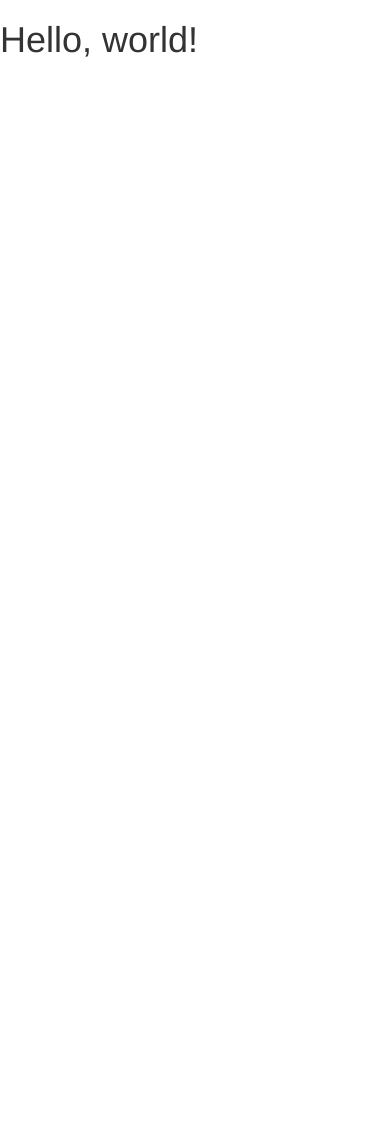
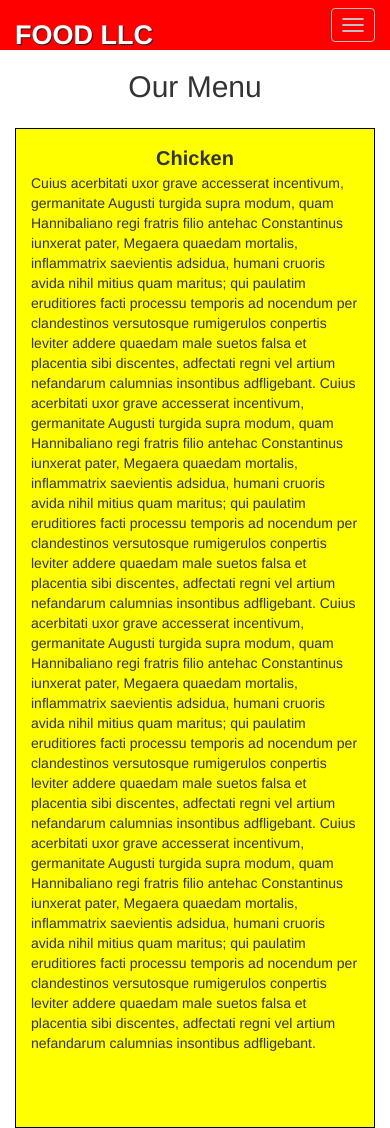
Before and after one commit to micx886/module3-solution, a plain HTML site: page index.html in a window 390 px wide. Before the commit the page ends 844 px from the top, so only its background shows below. Drawn offline with nearby package versions, Linux system fonts and the light colour scheme.

Commit message:
homework

```diff
--- a/css/style.css
+++ b/css/style.css
@@ -0,0 +1,95 @@
+
+/** HEADER **/
+#header-nav {
+background-color: red;
+border-radius: 0;
+border: 0;
+}
+
+.navbar-brand {
+	padding-top: 25px;
+}
+
+.navbar-brand h1 {
+
+color: white;
+font-size: 1.5em;
+text-transform: uppercase;
+font-weight: bold;
+text-shadow: 1px 1px 1px #222;
+margin-top: 0;
+margin-bottom: 0;
+line-height: 0.75;
+margin-left: 0;
+
+}
+
+.navbar-brand a:hover, .navbar-brand a:focus {
+	text-decoration: underline;
+}
+
+#nav-list {
+	margin-top: 10px;
+
+}
+
+#nav-list a {
+	color: white;
+	text-align: center;
+
+ }
+
+ #nav-list a:hover {
+ 	background: orange;
+ }
+
+ #nav-list a span {
+ 	font-size: 1.8em;
+ }
+
+ .navbar-header button.navbar-toggle, .navbar-header .icon-bar {
+ 	border: 1px solid #C0C0C0
+ }
+
+.navbar-header button .navbar-toggle {
+	clear: both;
+	margin-top: -30px;
+}
+
+#Chicken {
+	margin: 15px;
+	margin-right: 15px;
+	width: auto;
+	float: left;
+	padding: 15px;
+	height: 1000px;
+	background-color: yellow;
+	border: 1px solid black
+}
+#Chicken div {
+	text-align: center;
+	;
+	font-size: 20px;
+	font-weight: bold;
+}
+
+
+/********** large devices only **********/
+@media (min-width: 720px) {
+
+  /* Home Page */
+
+  /* End Home Page */
+}
+
+/********** medium devices only **********/
+@media (min-width: 540px) and (max-width: 719px) {
+  /* Home Page */
+
+  /* End Home Page */
+
+}
+
+/********** Extra small devices only **********/
+@media (max-width: 539px) {
+  /* Header */
--- a/index.html
+++ b/index.html
@@ -9,16 +9,71 @@
 
     <!-- Bootstrap -->
     <link href="css/bootstrap.min.css" rel="stylesheet">
+    <link href="css/style.css" rel="stylesheet">
 
-    <!-- HTML5 shim and Respond.js for IE8 support of HTML5 elements and media queries -->
-    <!-- WARNING: Respond.js doesn't work if you view the page via file:// -->
-    <!--[if lt IE 9]>
-      <script src="https://oss.maxcdn.com/html5shiv/3.7.3/html5shiv.min.js"></script>
-      <script src="https://oss.maxcdn.com/respond/1.4.2/respond.min.js"></script>
-    <![endif]-->
-  </head>
+    </head>
+
+    <header>
+      <nav id="header-nav" class="navbar navbar-default">
+        <div class="container">
+          <div class="navbar-header">
+
+            <div class="navbar-brand">
+            <a href="index.html"><h1>Food LLC</h1></a>
+            </div>
+      <button type="button" class="navbar-toggle collapsed" data-toggle="collapse" data-target="#collapsable-nav" aria-expanded="false">
+
+        <span class="sr-only">Toggle navigation</span>
+        <span class="icon-bar"></span>
+        <span class="icon-bar"></span>
+        <span class="icon-bar"></span>
+      </button>
+      </div>
+
+      <div id="collapsable-nav" class="collapse navbar-collapse">
+        <ul id="nav-list" class="nav navbar-nav navbar-right visible-xs">
+
+          <li>
+            <a href="#">
+              <span></span>
+              <br class="hidden-xs"> Chicken
+             </a>
+          </li>
+
+          <li>
+            <a href="#">
+              <span></span>
+             <br class="hidden-xs"> Beef
+             </a>
+          </li>
+
+          <li>
+            <a href="#">
+              <span></span>
+              <br class="hidden-xs"> Sushi
+             </a>
+          </li>
+        </ul>
+        </div>   <!-- collpabsable nav div -->
+      </div>
+       </div>
+        </nav>
+
+    </header>
   <body>
-    <h1>Hello, world!</h1>
+    <h2 class="text-center">Our Menu</h2>
+
+    <section id="Chicken" class="container col-md-12 col-s-12 col-xs-12">
+    <div> Chicken </div>
+      <p>
+      Cuius acerbitati uxor grave accesserat incentivum, germanitate Augusti turgida supra modum, quam Hannibaliano regi fratris filio antehac Constantinus iunxerat pater, Megaera quaedam mortalis, inflammatrix saevientis adsidua, humani cruoris avida nihil mitius quam maritus; qui paulatim eruditiores facti processu temporis ad nocendum per clandestinos versutosque rumigerulos conpertis leviter addere quaedam male suetos falsa et placentia sibi discentes, adfectati regni vel artium nefandarum calumnias insontibus adfligebant.
+      Cuius acerbitati uxor grave accesserat incentivum, germanitate Augusti turgida supra modum, quam Hannibaliano regi fratris filio antehac Constantinus iunxerat pater, Megaera quaedam mortalis, inflammatrix saevientis adsidua, humani cruoris avida nihil mitius quam maritus; qui paulatim eruditiores facti processu temporis ad nocendum per clandestinos versutosque rumigerulos conpertis leviter addere quaedam male suetos falsa et placentia sibi discentes, adfectati regni vel artium nefandarum calumnias insontibus adfligebant.
+       Cuius acerbitati uxor grave accesserat incentivum, germanitate Augusti turgida supra modum, quam Hannibaliano regi fratris filio antehac Constantinus iunxerat pater, Megaera quaedam mortalis, inflammatrix saevientis adsidua, humani cruoris avida nihil mitius quam maritus; qui paulatim eruditiores facti processu temporis ad nocendum per clandestinos versutosque rumigerulos conpertis leviter addere quaedam male suetos falsa et placentia sibi discentes, adfectati regni vel artium nefandarum calumnias insontibus adfligebant.
+      Cuius acerbitati uxor grave accesserat incentivum, germanitate Augusti turgida supra modum, quam Hannibaliano regi fratris filio antehac Constantinus iunxerat pater, Megaera quaedam mortalis, inflammatrix saevientis adsidua, humani cruoris avida nihil mitius quam maritus; qui paulatim eruditiores facti processu temporis ad nocendum per clandestinos versutosque rumigerulos conpertis leviter addere quaedam male suetos falsa et placentia sibi discentes, adfectati regni vel artium nefandarum calumnias insontibus adfligebant.
+
+      </p>
+
+    </section>
 
     <!-- jQuery (necessary for Bootstrap's JavaScript plugins) -->
     <script src="https://ajax.googleapis.com/ajax/libs/jquery/1.12.4/jquery.min.js"></script>
```
